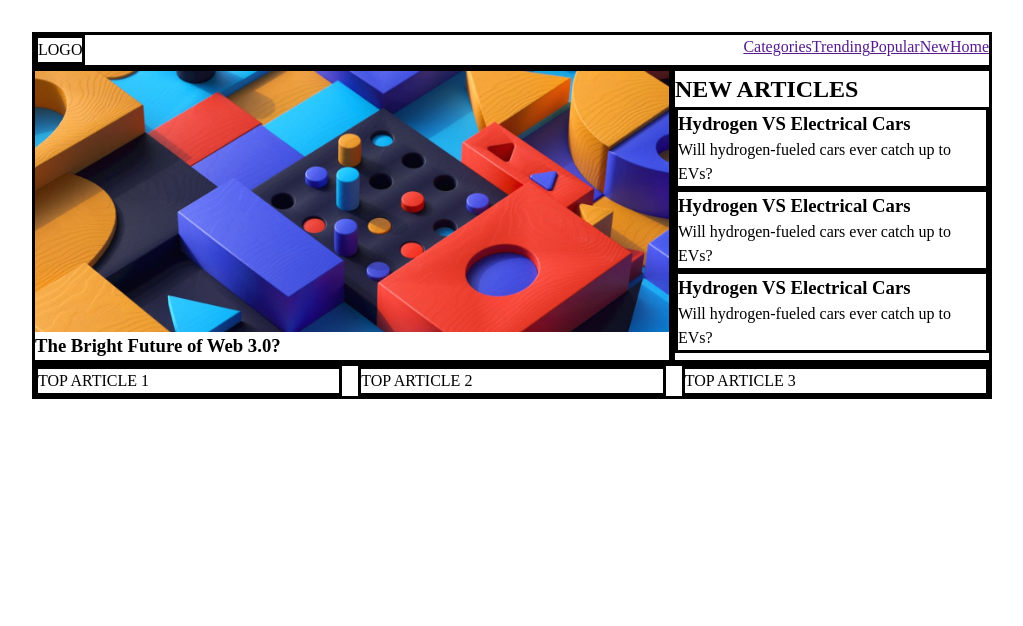
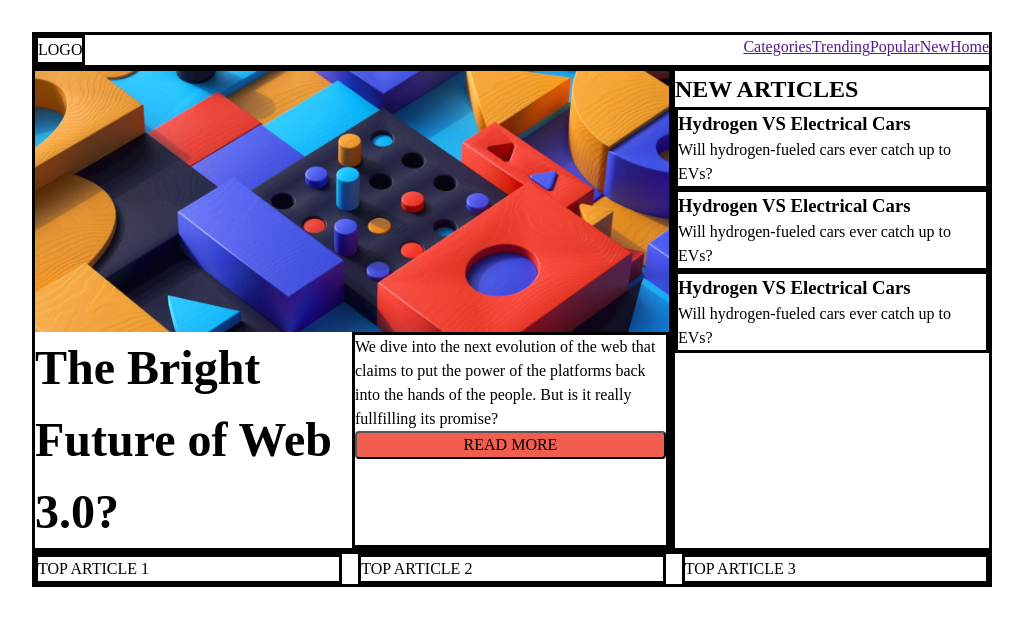
Before and after one commit to bigbass11/FrontEndMentor-NewsHomepage, a plain HTML site: page src/index.html in a window 1280 px wide. Shown: the whole page, without its empty margins (128-1151 px from the left). Drawn offline with nearby package versions, Linux system fonts and the light colour scheme; files that its build step writes are made by us from their sources.

Commit message:
mess everything up again haha trying to do sass nesting

```diff
--- a/src/index.html
+++ b/src/index.html
@@ -8,7 +8,7 @@
 </head>
 <body>
     <main class="site-main">
-        <header class="site-main__header">
+        <header class="header">
             <div class="header__site-logo">LOGO</div>
             <nav class="header__nav">
                 <ul class="nav__nav-list">
@@ -20,11 +20,17 @@
                 </ul>
             </nav>
         </header>
-        <div class="site-main__main-article">
+
+        <div class="main-article">
             <img src="/assets/images/image-web-3-desktop.jpg" alt="" class="main-article__image">
             <h3 class="main-article__title">The Bright Future of Web 3.0?</h3>
+            <div class="main-article__content">
+                <p class="main-article__text">We dive into the next evolution of the web that claims to put the power of the platforms back into the hands of the people. But is it really fullfilling its promise?</p>
+                <button class="main-article__button">READ MORE</button>
+            </div>
         </div>
-        <div class="site-main__new-articles">
+
+        <div class="new-articles">
             <h2 class="new-articles__title">NEW ARTICLES</h2>
             <div class="new-articles__card">
                 <h3 class="new-articles-card__title">Hydrogen VS Electrical Cars</h3>
@@ -39,7 +45,8 @@
                 <p class="new-articles-card__text">Will hydrogen-fueled cars ever catch up to EVs?</p>
             </div>
         </div>
-        <div class="site-main__top-articles">
+
+        <div class="top-articles">
             <div class="top-articles__card">TOP ARTICLE 1</div>
             <div class="top-articles__card">TOP ARTICLE 2</div>
             <div class="top-articles__card">TOP ARTICLE 3</div>
--- /dev/null
+++ b/src/sass/abstracts/_colors.scss
@@ -0,0 +1 @@
+$main-article-button-color: hsl(5, 85%, 63%);
--- a/src/sass/style.scss
+++ b/src/sass/style.scss
@@ -1,6 +1,7 @@
 // BEM naming convention: https://getbem.com/naming/
 
 // Imports
+@import 'abstracts/colors';
 @import 'base/reset';
 
 
@@ -19,7 +20,7 @@ div {
 }
 
 // Header area
-.site-main__header {
+.header {
     border: solid;
     grid-area: header;
     display: flex;
@@ -33,24 +34,42 @@ div {
 }
 
 // Main article area
-.site-main__main-article {
+.main-article {
     grid-area: main-article;
     display: grid;
+    grid-template:
+      "main-article__image main-article__image" auto
+      "main-article__title main-article__content" auto
+      / 1fr 1fr;
+
+    &__image {
+        grid-area: main-article__image;
+    }
+
+    &__title {
+        grid-area: main-article__title;
+        font-size: 3rem;
+    }
+
+    &__content {
+        grid-area: main-article__content;
+        display: flex;
+        flex-direction: column;
+    }
+
+    &__button {
+        border-radius: 0.25rem;
+        background-color: $main-article-button-color;
+    }
 }
 
-.main-article__title {
-    font: 3rem;
-}
-
-
 // New articles area (right side of page)
-.site-main__new-articles {
+.new-articles {
     grid-area: new-articles;
 }
 
-
 // Top articles area (bottom of page)
-.site-main__top-articles {
+.top-articles {
     grid-area: top-articles;
     display: grid;
     grid-template-columns: repeat(auto-fit, minmax(200px, 1fr));
```
